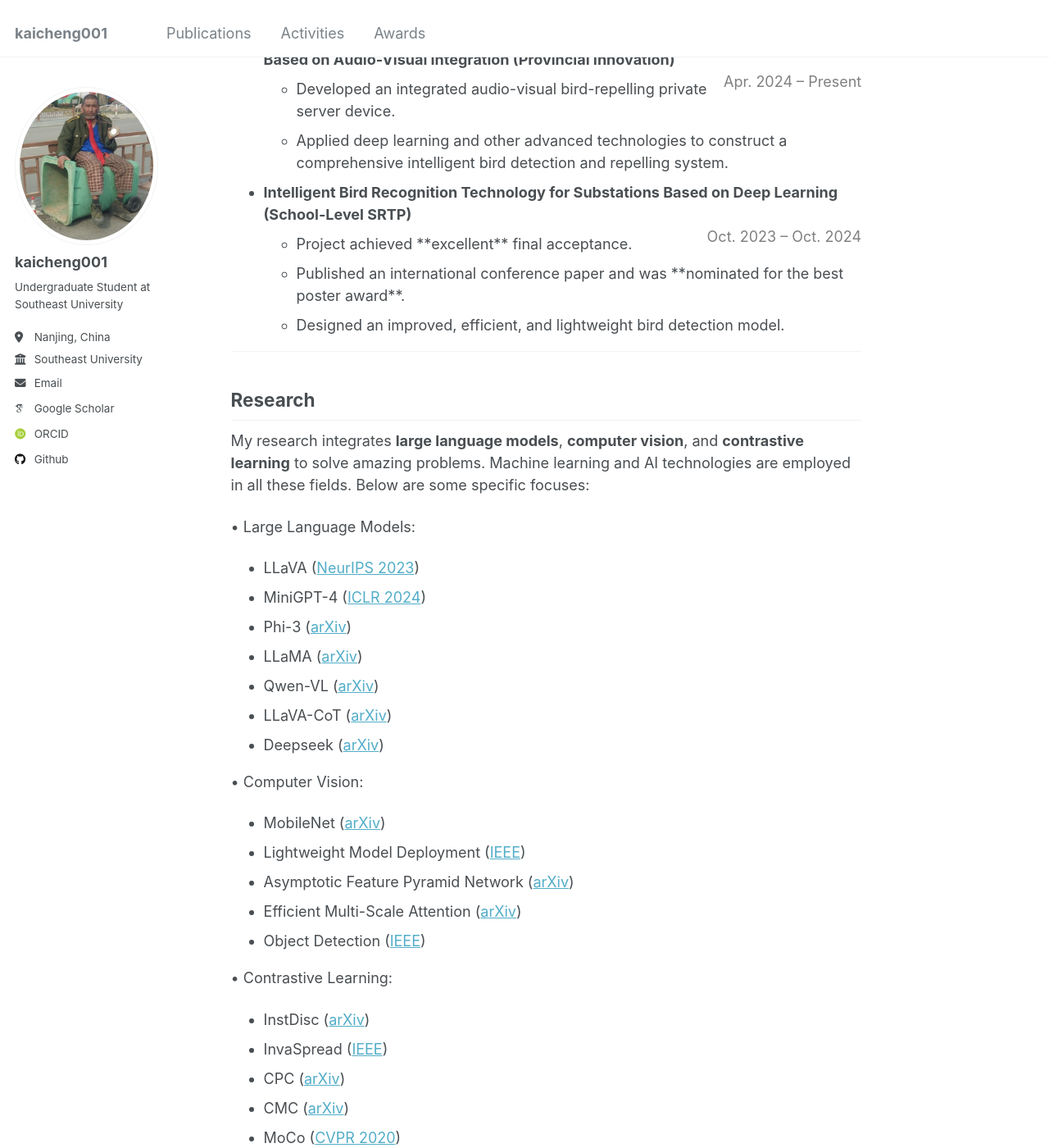
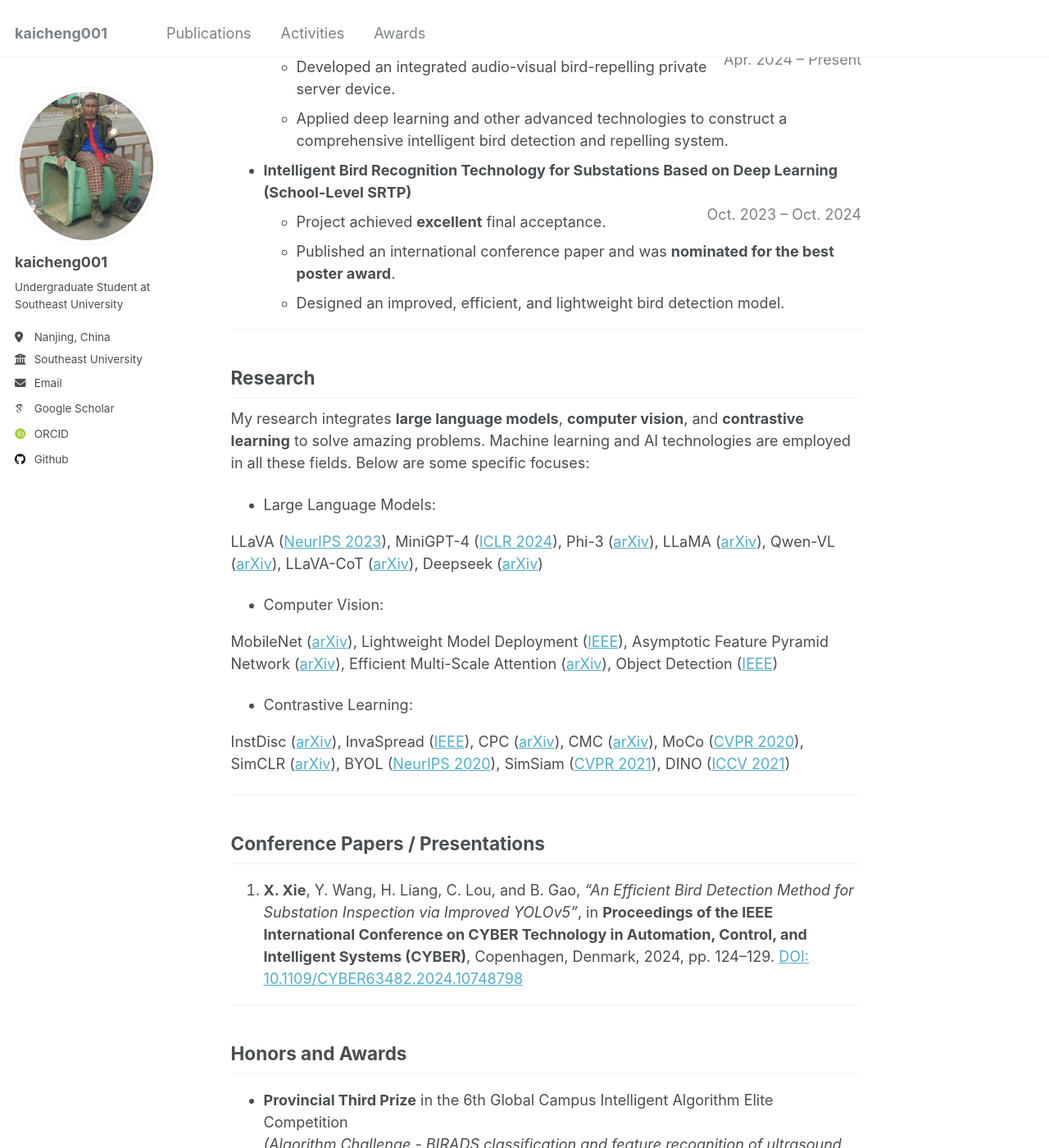
Before and after one commit to kaicheng001/kaicheng001.github.io, a Jekyll site: the page built from _pages/about.md, in a window 1280 px wide and 1400 px high, scrolled down 1502 px. Shown: the whole window at 82% size. Built offline with Jekyll 4.4.1, drawn with Linux system fonts in a browser that asks for light colours; some web fonts are replaced; some of the changed text lies outside the part shown.

Commit message:
correct format of the project and others

```diff
--- a/_pages/about.md
+++ b/_pages/about.md
@@ -39,33 +39,24 @@ Deep Learning, Computer Graphics, etc.
 
 - **Leveraging Graph Neural Retrieval-Augmented Generation for Open Table-Text Hybrid QA**
   <span style="float: right; color: gray;">Nov. 2024 – Present</span>
-  <ul>
-    <li>Undergraduate Open Topics of Key Laboratory of New Generation Artificial Intelligence Technology and Its Interdisciplinary Applications (Southeast University), Ministry of Education. Guided by [Prof. Guilin Qi](https://cs.seu.edu.cn/gqi/main.htm).</li>
-    <li>Expected outcomes: one paper publication, one patent application, and the development of a TableRAG system.</li>
-  </ul>
+  - Undergraduate Open Topics of Key Laboratory of New Generation Artificial Intelligence Technology and Its Interdisciplinary Applications (Southeast University), Ministry of Education. Guided by [Prof. Guilin Qi](https://cs.seu.edu.cn/gqi/main.htm).
+  - Expected outcomes: one paper publication, one patent application, and the development of a TableRAG system.
 
 - **Research on Monocular Depth Estimation from RGB Images**
   <span style="float: right; color: gray;">Oct. 2024 – Dec. 2024</span>
-  <ul>
-    <li>Improved the traditional multi-scale feature extraction module to enhance feature representation capability.</li>
-    <li>Achieved higher accuracy in monocular depth estimation while reducing depth error.</li>
-  </ul>
+  - Improved the traditional multi-scale feature extraction module to enhance feature representation capability.
+  - Achieved higher accuracy in monocular depth estimation while reducing depth error.
 
 - **Research on Intelligent Bird Detection and Repelling Technology for Substation Based on Audio-Visual Integration (Provincial Innovation)**
   <span style="float: right; color: gray;">Apr. 2024 – Present</span>
-  <ul>
-    <li>Developed an integrated audio-visual bird-repelling private server device.</li>
-    <li>Applied deep learning and other advanced technologies to construct a comprehensive intelligent bird detection and repelling system.</li>
-  </ul>
+  - Developed an integrated audio-visual bird-repelling private server device.
+  - Applied deep learning and other advanced technologies to construct a comprehensive intelligent bird detection and repelling system.
 
 - **Intelligent Bird Recognition Technology for Substations Based on Deep Learning (School-Level SRTP)**
   <span style="float: right; color: gray;">Oct. 2023 – Oct. 2024</span>
-  <ul>
-    <li>Project achieved **excellent** final acceptance.</li>
-    <li>Published an international conference paper and was **nominated for the best poster award**.</li>
-    <li>Designed an improved, efficient, and lightweight bird detection model.</li>
-  </ul>
-
+  - Project achieved **excellent** final acceptance.
+  - Published an international conference paper and was **nominated for the best poster award**.
+  - Designed an improved, efficient, and lightweight bird detection model.
 
 
 
@@ -74,43 +65,26 @@ Deep Learning, Computer Graphics, etc.
 ## Research
 My research integrates **large language models**, **computer vision**, and **contrastive learning** to solve amazing problems. Machine learning and AI technologies are employed in all these fields. Below are some specific focuses:
 
-• Large Language Models:
-- LLaVA ([NeurIPS 2023](https://proceedings.neurips.cc/paper_files/paper/2023/file/6dcf277ea32ce3288914faf369fe6de0-Paper-Conference.pdf))
-- MiniGPT-4 ([ICLR 2024](https://openreview.net/forum?id=1tZbq88f27))
-- Phi-3 ([arXiv](https://arxiv.org/abs/2306.11644))
-- LLaMA ([arXiv](https://arxiv.org/abs/2302.13971))
-- Qwen-VL ([arXiv](https://arxiv.org/abs/2308.12966))
-- LLaVA-CoT ([arXiv](https://arxiv.org/abs/2411.10440))
-- Deepseek ([arXiv](https://arxiv.org/abs/2401.02954))
+- Large Language Models:
 
-• Computer Vision:
-- MobileNet ([arXiv](https://arxiv.org/abs/1704.04861))
-- Lightweight Model Deployment ([IEEE](https://ieeexplore.ieee.org/document/10748798))
-- Asymptotic Feature Pyramid Network ([arXiv](https://arxiv.org/abs/2306.15988))
-- Efficient Multi-Scale Attention ([arXiv](https://arxiv.org/abs/2305.13563))
-- Object Detection ([IEEE](https://ieeexplore.ieee.org/document/10748798))
+LLaVA ([NeurIPS 2023](https://proceedings.neurips.cc/paper_files/paper/2023/file/6dcf277ea32ce3288914faf369fe6de0-Paper-Conference.pdf)), MiniGPT-4 ([ICLR 2024](https://openreview.net/forum?id=1tZbq88f27)), Phi-3 ([arXiv](https://arxiv.org/abs/2306.11644)), LLaMA ([arXiv](https://arxiv.org/abs/2302.13971)), Qwen-VL ([arXiv](https://arxiv.org/abs/2308.12966)), LLaVA-CoT ([arXiv](https://arxiv.org/abs/2411.10440)), Deepseek ([arXiv](https://arxiv.org/abs/2401.02954))
 
-• Contrastive Learning:
-- InstDisc ([arXiv](https://arxiv.org/abs/1805.01978))
-- InvaSpread ([IEEE](https://ieeexplore.ieee.org/document/8953747))
-- CPC ([arXiv](https://arxiv.org/abs/1807.03748))
-- CMC ([arXiv](https://arxiv.org/abs/1906.05849))
-- MoCo ([CVPR 2020](https://openaccess.thecvf.com/content_CVPR_2020/html/He_Momentum_Contrast_for_Unsupervised_Visual_Representation_Learning_CVPR_2020_paper.html))
-- SimCLR ([arXiv](https://arxiv.org/abs/2002.05709))
-- BYOL ([NeurIPS 2020](https://papers.nips.cc/paper/2020/file/f3ada80d5c4ee70142b17b8192b2958e-Paper.pdf))
-- SimSiam ([CVPR 2021](https://openaccess.thecvf.com/content/CVPR2021/papers/Chen_Exploring_Simple_Siamese_Representation_Learning_CVPR_2021_paper.pdf))
-- DINO ([ICCV 2021](https://openaccess.thecvf.com/content/ICCV2021/papers/Caron_Emerging_Properties_in_Self-Supervised_Vision_Transformers_ICCV_2021_paper.pdf))
+- Computer Vision:
+
+MobileNet ([arXiv](https://arxiv.org/abs/1704.04861)), Lightweight Model Deployment ([IEEE](https://ieeexplore.ieee.org/document/10748798)), Asymptotic Feature Pyramid Network ([arXiv](https://arxiv.org/abs/2306.15988)), Efficient Multi-Scale Attention ([arXiv](https://arxiv.org/abs/2305.13563)), Object Detection ([IEEE](https://ieeexplore.ieee.org/document/10748798))
+
+- Contrastive Learning:
+
+InstDisc ([arXiv](https://arxiv.org/abs/1805.01978)), InvaSpread ([IEEE](https://ieeexplore.ieee.org/document/8953747)), CPC ([arXiv](https://arxiv.org/abs/1807.03748)), CMC ([arXiv](https://arxiv.org/abs/1906.05849)), MoCo ([CVPR 2020](https://openaccess.thecvf.com/content_CVPR_2020/html/He_Momentum_Contrast_for_Unsupervised_Visual_Representation_Learning_CVPR_2020_paper.html)), SimCLR ([arXiv](https://arxiv.org/abs/2002.05709)), BYOL ([NeurIPS 2020](https://papers.nips.cc/paper/2020/file/f3ada80d5c4ee70142b17b8192b2958e-Paper.pdf)), SimSiam ([CVPR 2021](https://openaccess.thecvf.com/content/CVPR2021/papers/Chen_Exploring_Simple_Siamese_Representation_Learning_CVPR_2021_paper.pdf)), DINO ([ICCV 2021](https://openaccess.thecvf.com/content/ICCV2021/papers/Caron_Emerging_Properties_in_Self-Supervised_Vision_Transformers_ICCV_2021_paper.pdf))
 
 ---
 
 
 ## Conference Papers / Presentations
 
-1. **X. Xie**, Y. Wang, H. Liang, C. Lou, and B. Gao,
-   *"An Efficient Bird Detection Method for Substation Inspection via Improved YOLOv5"*,
-   Proceedings of the **IEEE International Conference on CYBER Technology in Automation, Control, and Intelligent Systems (CYBER)**,
-   Copenhagen, Denmark, 2024, pp. 124–129.
-   [DOI: 10.1109/CYBER63482.2024.10748798](https://doi.org/10.1109/CYBER63482.2024.10748798)
+1. **X. Xie**, Y. Wang, H. Liang, C. Lou, and B. Gao, *"An Efficient Bird Detection Method for Substation Inspection via Improved YOLOv5"*, in **Proceedings of the IEEE International Conference on CYBER Technology in Automation, Control, and Intelligent Systems (CYBER)**, Copenhagen, Denmark, 2024, pp. 124–129. [DOI: 10.1109/CYBER63482.2024.10748798](https://doi.org/10.1109/CYBER63482.2024.10748798)
+
+
 
 
 ---
```
